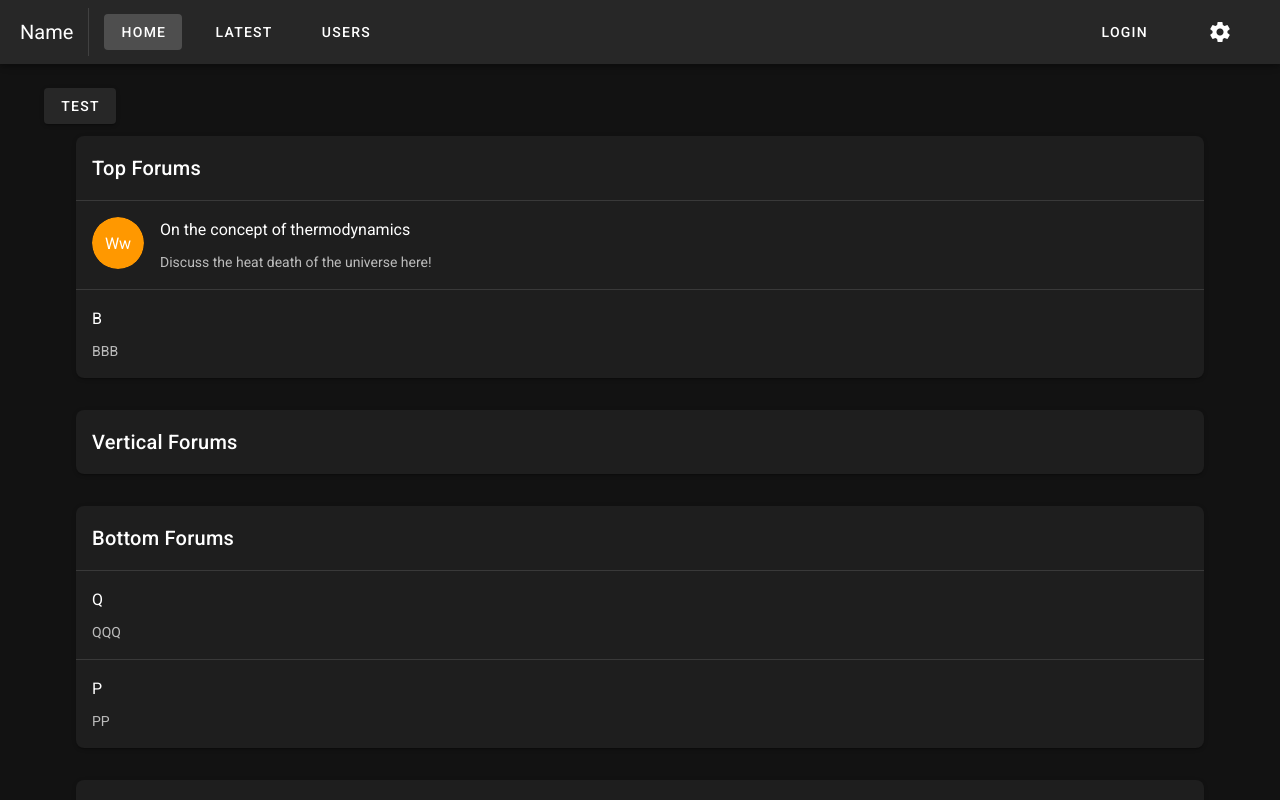
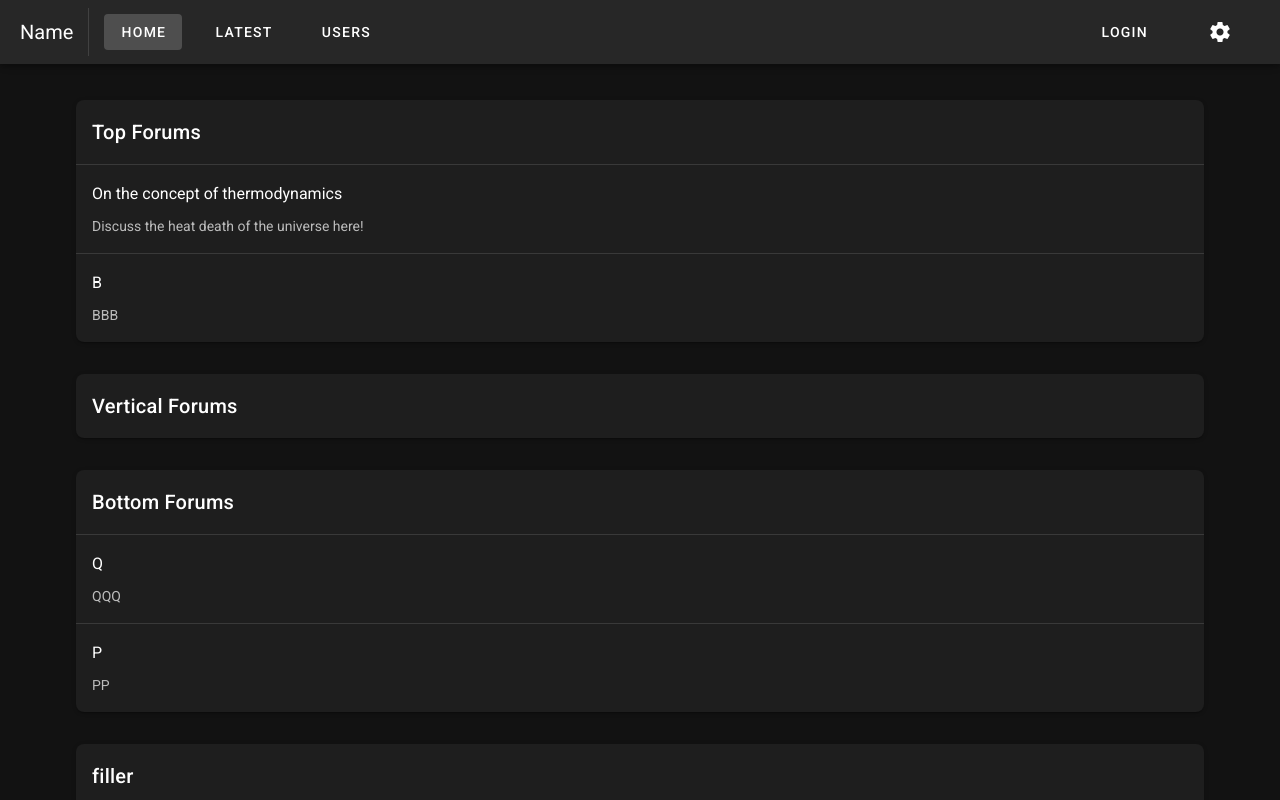
Before and after one commit to notmeegoreng/CS6131Assignment1, a Vue app: page / in a window 1280 px wide. Shown: the top 800 px of the page. Built offline with nearby package versions, Linux system fonts and the light colour scheme.

Commit message:
remove some test things

```diff
--- a/src/test_data.ts
+++ b/src/test_data.ts
@@ -1,7 +1,6 @@
 export const forums = [
     {header: 'Top Forums', covers: [
         {
-            avatar: {name: 'Ww', color: 'orange'},
             title: 'On the concept of thermodynamics',
             description: 'Discuss the heat death of the universe here!',
             to: 'forums/ab'
--- a/src/views/forum.vue
+++ b/src/views/forum.vue
@@ -61,6 +61,7 @@ export default Vue.extend({
               to: 'a/threads/b'
             },
             {
+              avatar: {name: 'Ww', color: 'orange'},
               title: 'BAA BAA',
               description: 'black sheep',
               to: 'a/threads/ccc'}
--- a/src/views/home.vue
+++ b/src/views/home.vue
@@ -1,7 +1,6 @@
 <template>
   <v-container fluid class="px-8">
     <!-- add home info here -->
-    <v-btn to="#filled">test</v-btn>
     <SectionedHeadersComponent :sections="all_forums"/>
   </v-container>
 </template>
```
